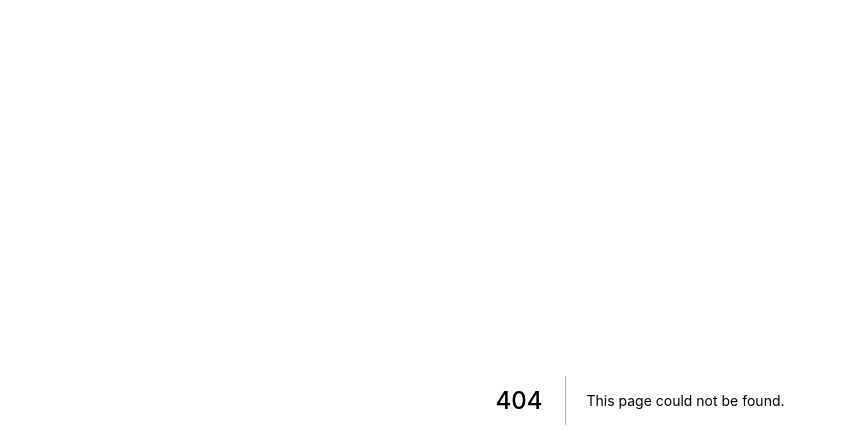
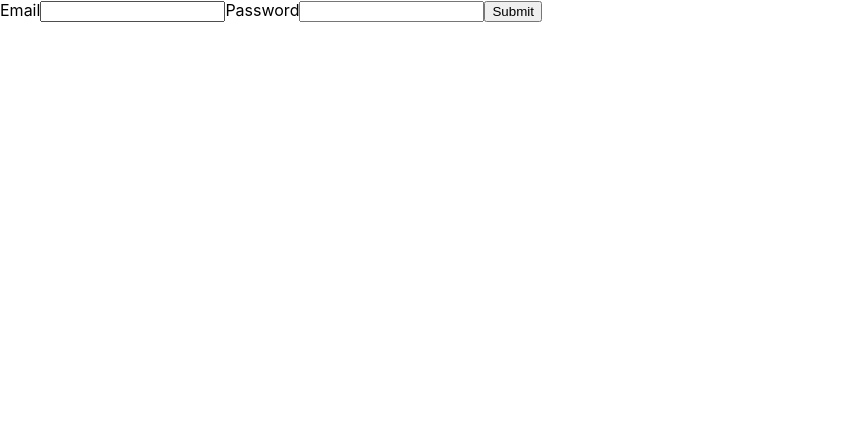
Before and after one commit to msiegrist92/blurbr_client, a Next.js app: page /login in a window 1280 px wide. Before the commit this address had no page. Shown: the top 448 px of the page, without its empty margins (0-846 px from the left). Built offline with nearby package versions, Linux system fonts and the light colour scheme.

Commit message:
basic build of login page and post request

```diff
--- a/components/forms/RegisterUser.js
+++ b/components/forms/RegisterUser.js
@@ -37,7 +37,7 @@ const RegisterUser = () => {
         <label htmlFor='email'>Email</label>
         <input
           required id="email" type='text'
-          value={email}
+          value={email} name='email'
           onChange={e => setEmail(e.target.value)}
         />
         <br />
--- /dev/null
+++ b/pages/login.js
@@ -0,0 +1,45 @@
+import React, {useState} from 'react';
+import axios from 'axios';
+
+const Login = () => {
+
+  const [email, setEmail] = useState('');
+  const [password, setPassword] = useState('');
+  const [status, setStatus] = useState('');
+
+  const loginUser = (e, email, password) => {
+    e.preventDefault();
+    axios.post(process.env.NEXT_PUBLIC_DEV_API + '/user/login', {
+      email,
+      password
+    }).then((res) => {
+      console.log(res);
+    }).catch((err) => {
+      setStatus(err.response.data)
+      console.log(err);
+    })
+  }
+
+  return (
+    <div>
+      <form onSubmit={(e) => {loginUser(e, email, password)}}>
+        <label htmlFor='email'>Email</label>
+        <input required type='email'
+          value={email}
+          id="email" name='email'
+          onChange={e => setEmail(e.target.value)}
+        />
+      <label htmlFor='password'>Password</label>
+      <input required type='password'
+          value={password}
+          id='password' name='password'
+          onChange={e => setPassword(e.target.value)}
+        />
+      <input type='submit' />
+      </form>
+      <h2>{status}</h2>
+    </div>
+  )
+}
+
+export default Login;
```
